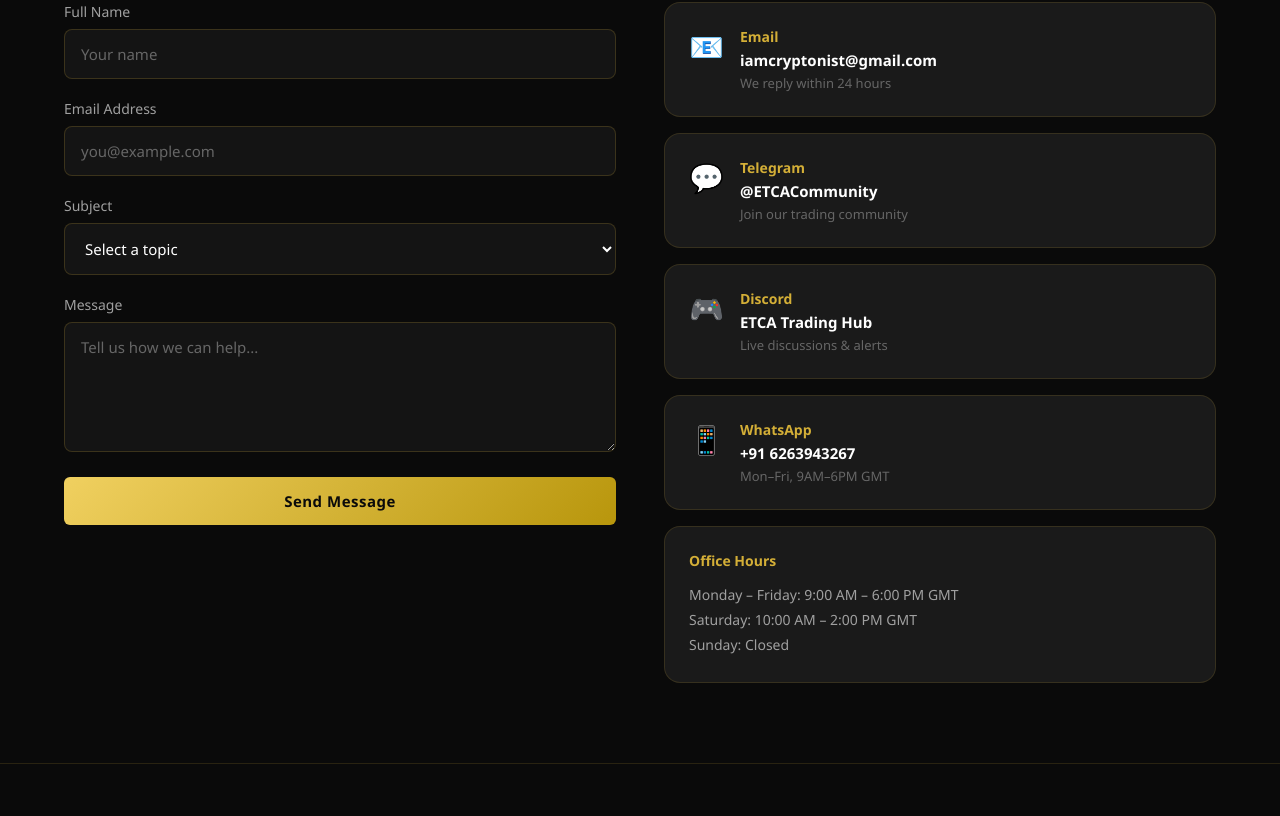
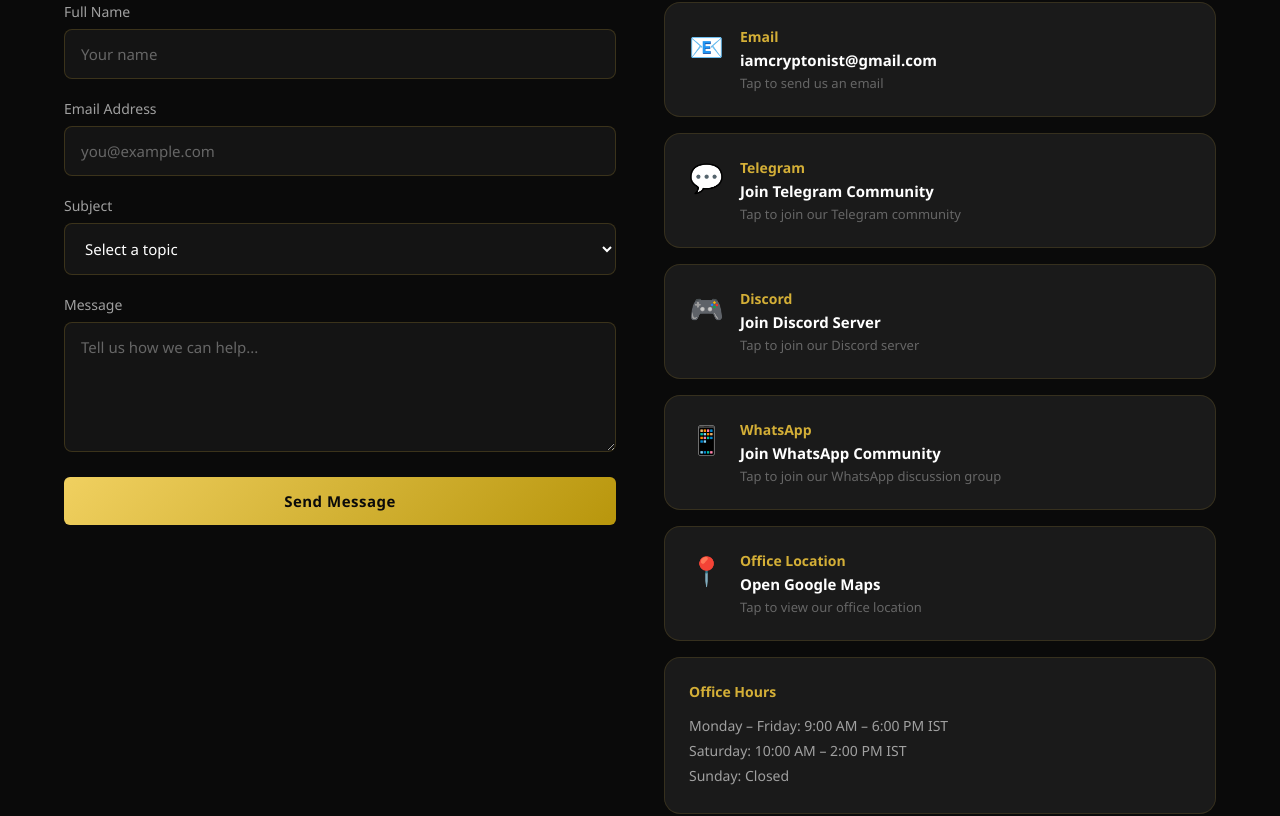
Before and after one commit to amanofficial2020-maker/etca-academy, a React (Vite) app: page /contact in a window 1280 px wide. Shown: the part 469-1285 px from the top of the page. Built offline with nearby package versions, Linux system fonts and the light colour scheme.

Commit message:
Updated Contact Page with clickable links

```diff
--- a/src/pages/ContactPage.jsx
+++ b/src/pages/ContactPage.jsx
@@ -1,11 +1,59 @@
 import { useState } from 'react'
 
+const contactItems = [
+  {
+    icon: '📧',
+    title: 'Email',
+    value: 'iamcryptonist@gmail.com',
+    sub: 'Tap to send us an email',
+    link: 'mailto:iamcryptonist@gmail.com',
+  },
+  {
+    icon: '💬',
+    title: 'Telegram',
+    value: 'Join Telegram Community',
+    sub: 'Tap to join our Telegram community',
+    // Agar tumhare paas Telegram ka actual invite link hai to is link ko replace kar dena.
+    link: 'https://t.me/ETCACommunity',
+  },
+  {
+    icon: '🎮',
+    title: 'Discord',
+    value: 'Join Discord Server',
+    sub: 'Tap to join our Discord server',
+    link: 'https://discord.gg/kRPbpR5gF',
+  },
+  {
+    icon: '📱',
+    title: 'WhatsApp',
+    value: 'Join WhatsApp Community',
+    sub: 'Tap to join our WhatsApp discussion group',
+    link: 'https://chat.whatsapp.com/IfZwEBu2qiJB9IYKXNczSP',
+  },
+  {
+    icon: '📍',
+    title: 'Office Location',
+    value: 'Open Google Maps',
+    sub: 'Tap to view our office location',
+    link: 'https://maps.app.goo.gl/DJJHZbc5YD5Yny7w9?g_st=ac',
+  },
+]
+
 export default function ContactPage() {
-  const [form, setForm] = useState({ name: '', email: '', subject: '', message: '' })
+  const [form, setForm] = useState({
+    name: '',
+    email: '',
+    subject: '',
+    message: '',
+  })
+
   const [submitted, setSubmitted] = useState(false)
 
   const handleChange = (e) => {
-    setForm({ ...form, [e.target.name]: e.target.value })
+    setForm({
+      ...form,
+      [e.target.name]: e.target.value,
+    })
   }
 
   const handleSubmit = (e) => {
@@ -17,51 +65,174 @@ export default function ContactPage() {
     <>
       <div className="etca-page-header">
         <div className="etca-container">
-          <span className="etca-section-label">Get In Touch</span>
+          <span className="etca-section-label">
+            Get In Touch
+          </span>
+
           <h1>Contact Us</h1>
-          <p>Have questions about our courses? We're here to help you start your trading journey.</p>
+
+          <p>
+            Have questions about our courses?
+            We're here to help you start your
+            trading journey.
+          </p>
         </div>
       </div>
 
-      <section className="etca-section" style={{ background: '#0a0a0a' }}>
+      <section
+        className="etca-section"
+        style={{ background: '#0a0a0a' }}
+      >
         <div className="etca-container">
-          <div style={{ display: 'grid', gridTemplateColumns: 'repeat(auto-fit, minmax(300px, 1fr))', gap: '48px' }}>
+          <div
+            style={{
+              display: 'grid',
+              gridTemplateColumns:
+                'repeat(auto-fit, minmax(300px, 1fr))',
+              gap: '48px',
+            }}
+          >
             <div>
-              <h2 style={{ color: '#ffffff', fontSize: '22px', fontWeight: 700, marginBottom: '24px' }}>
+              <h2
+                style={{
+                  color: '#ffffff',
+                  fontSize: '22px',
+                  fontWeight: 700,
+                  marginBottom: '24px',
+                }}
+              >
                 Send Us a Message
               </h2>
+              {submitted ? (
+  <div
+    className="etca-card"
+    style={{
+      textAlign: 'center',
+      padding: '40px',
+    }}
+  >
+    <div
+      style={{
+        fontSize: '48px',
+        marginBottom: '16px',
+      }}
+    >
+      ✅
+    </div>
 
-              {submitted ? (
-                <div className="etca-card" style={{ textAlign: 'center', padding: '40px' }}>
-                  <div style={{ fontSize: '48px', marginBottom: '16px' }}>✅</div>
-                  <h3 style={{ color: '#d4af37', fontSize: '20px', fontWeight: 700, marginBottom: '8px' }}>Message Sent!</h3>
-                  <p style={{ color: '#a0a0a0', fontSize: '14px' }}>
-                    Thank you for reaching out. Our team will get back to you within 24 hours.
+    <h3
+      style={{
+        color: '#d4af37',
+        fontSize: '20px',
+        fontWeight: 700,
+        marginBottom: '8px',
+      }}
+    >
+      Message Sent!
+    </h3>
+
+    <p
+      style={{
+        color: '#a0a0a0',
+        fontSize: '14px',
+      }}
+    >
+      Thank you for reaching out.
+      Our team will get back to you within 24 hours.
     </p>
   </div>
 ) : (
   <form onSubmit={handleSubmit}>
     <div className="etca-form-group">
-                    <label className="etca-label" htmlFor="name">Full Name</label>
-                    <input id="name" name="name" type="text" className="etca-input" placeholder="Your name" value={form.name} onChange={handleChange} required />
+      <label
+        className="etca-label"
+        htmlFor="name"
+      >
+        Full Name
+      </label>
+
+      <input
+        id="name"
+        name="name"
+        type="text"
+        className="etca-input"
+        placeholder="Your name"
+        value={form.name}
+        onChange={handleChange}
+        required
+      />
     </div>
+
     <div className="etca-form-group">
-                    <label className="etca-label" htmlFor="email">Email Address</label>
-                    <input id="email" name="email" type="email" className="etca-input" placeholder="you@example.com" value={form.email} onChange={handleChange} required />
+      <label
+        className="etca-label"
+        htmlFor="email"
+      >
+        Email Address
+      </label>
+
+      <input
+        id="email"
+        name="email"
+        type="email"
+        className="etca-input"
+        placeholder="you@example.com"
+        value={form.email}
+        onChange={handleChange}
+        required
+      />
     </div>
+
     <div className="etca-form-group">
-                    <label className="etca-label" htmlFor="subject">Subject</label>
-                    <select id="subject" name="subject" className="etca-input" value={form.subject} onChange={handleChange} required>
-                      <option value="">Select a topic</option>
-                      <option value="courses">Course Inquiry</option>
-                      <option value="enrollment">Enrollment</option>
-                      <option value="support">Technical Support</option>
-                      <option value="partnership">Partnership</option>
-                      <option value="other">Other</option>
+      <label
+        className="etca-label"
+        htmlFor="subject"
+      >
+        Subject
+      </label>
+
+      <select
+        id="subject"
+        name="subject"
+        className="etca-input"
+        value={form.subject}
+        onChange={handleChange}
+        required
+      >
+        <option value="">
+          Select a topic
+        </option>
+
+        <option value="courses">
+          Course Inquiry
+        </option>
+
+        <option value="enrollment">
+          Enrollment
+        </option>
+
+        <option value="support">
+          Technical Support
+        </option>
+
+        <option value="partnership">
+          Partnership
+        </option>
+
+        <option value="other">
+          Other
+        </option>
       </select>
     </div>
+
     <div className="etca-form-group">
-                    <label className="etca-label" htmlFor="message">Message</label>
+      <label
+        className="etca-label"
+        htmlFor="message"
+      >
+        Message
+      </label>
+
       <textarea
         id="message"
         name="message"
@@ -71,49 +242,148 @@ export default function ContactPage() {
         value={form.message}
         onChange={handleChange}
         required
-                      style={{ resize: 'vertical' }}
+        style={{
+          resize: 'vertical',
+        }}
       />
     </div>
-                  <button type="submit" className="etca-btn-primary" style={{ width: '100%' }}>
+
+    <button
+      type="submit"
+      className="etca-btn-primary"
+      style={{ width: '100%' }}
+    >
       Send Message
     </button>
   </form>
 )}
+
 </div>
 
 <div>
-              <h2 style={{ color: '#ffffff', fontSize: '22px', fontWeight: 700, marginBottom: '24px' }}>
+
+<h2
+  style={{
+    color: '#ffffff',
+    fontSize: '22px',
+    fontWeight: 700,
+    marginBottom: '24px',
+  }}
+>
   Contact Information
 </h2>
 
-              {[
-                { icon: '📧', title: 'Email', value: 'iamcryptonist@gmail.com', sub: 'We reply within 24 hours' },
-                { icon: '💬', title: 'Telegram', value: '@ETCACommunity', sub: 'Join our trading community' },
-                { icon: '🎮', title: 'Discord', value: 'ETCA Trading Hub', sub: 'Live discussions & alerts' },
-                { icon: '📱', title: 'WhatsApp', value: '+91 6263943267', sub: 'Mon–Fri, 9AM–6PM GMT' },
-              ].map((item) => (
+{contactItems.map((item) => (
+
+<a
+  key={item.title}
+  href={item.link}
+  target={
+    item.link.startsWith('mailto:')
+      ? '_self'
+      : '_blank'
+  }
+  rel="noopener noreferrer"
+  style={{
+    textDecoration: 'none',
+    color: 'inherit',
+  }}
+>
+
 <div
-                  key={item.title}
   className="etca-card"
-                  style={{ padding: '24px', marginBottom: '16px', display: 'flex', gap: '16px', alignItems: 'flex-start' }}
+  style={{
+    padding: '24px',
+    marginBottom: '16px',
+    display: 'flex',
+    gap: '16px',
+    alignItems: 'flex-start',
+    cursor: 'pointer',
+    transition: '0.25s',
+  }}
 >
-                  <div style={{ fontSize: '28px', flexShrink: 0 }}>{item.icon}</div>
+  <div
+    style={{
+      fontSize: '28px',
+      flexShrink: 0,
+    }}
+  >
+    {item.icon}
+  </div>
+
   <div>
-                    <div style={{ color: '#d4af37', fontWeight: 700, fontSize: '14px', marginBottom: '4px' }}>{item.title}</div>
-                    <div style={{ color: '#ffffff', fontSize: '15px', fontWeight: 600, marginBottom: '4px' }}>{item.value}</div>
-                    <div style={{ color: '#666666', fontSize: '13px' }}>{item.sub}</div>
+
+    <div
+      style={{
+        color: '#d4af37',
+        fontWeight: 700,
+        fontSize: '14px',
+        marginBottom: '4px',
+      }}
+    >
+      {item.title}
     </div>
+
+    <div
+      style={{
+        color: '#ffffff',
+        fontSize: '15px',
+        fontWeight: 600,
+        marginBottom: '4px',
+      }}
+    >
+      {item.value}
     </div>
+
+    <div
+      style={{
+        color: '#666666',
+        fontSize: '13px',
+      }}
+    >
+      {item.sub}
+    </div>
+
+  </div>
+
+</div>
+
+</a>
+
 ))}
+<div
+  className="etca-card"
+  style={{
+    padding: '24px',
+    marginTop: '8px',
+  }}
+>
+  <div
+    style={{
+      color: '#d4af37',
+      fontWeight: 700,
+      fontSize: '14px',
+      marginBottom: '12px',
+    }}
+  >
+    Office Hours
+  </div>
 
-              <div className="etca-card" style={{ padding: '24px', marginTop: '8px' }}>
-                <div style={{ color: '#d4af37', fontWeight: 700, fontSize: '14px', marginBottom: '12px' }}>Office Hours</div>
-                <div style={{ color: '#a0a0a0', fontSize: '14px', lineHeight: 1.8 }}>
-                  Monday – Friday: 9:00 AM – 6:00 PM GMT<br />
-                  Saturday: 10:00 AM – 2:00 PM GMT<br />
+  <div
+    style={{
+      color: '#a0a0a0',
+      fontSize: '14px',
+      lineHeight: 1.8,
+    }}
+  >
+    Monday – Friday: 9:00 AM – 6:00 PM IST
+    <br />
+    Saturday: 10:00 AM – 2:00 PM IST
+    <br />
     Sunday: Closed
   </div>
 </div>
+
 </div>
 </div>
 </div>
```
Lines whose indentation alone changed are shown as unchanged.
